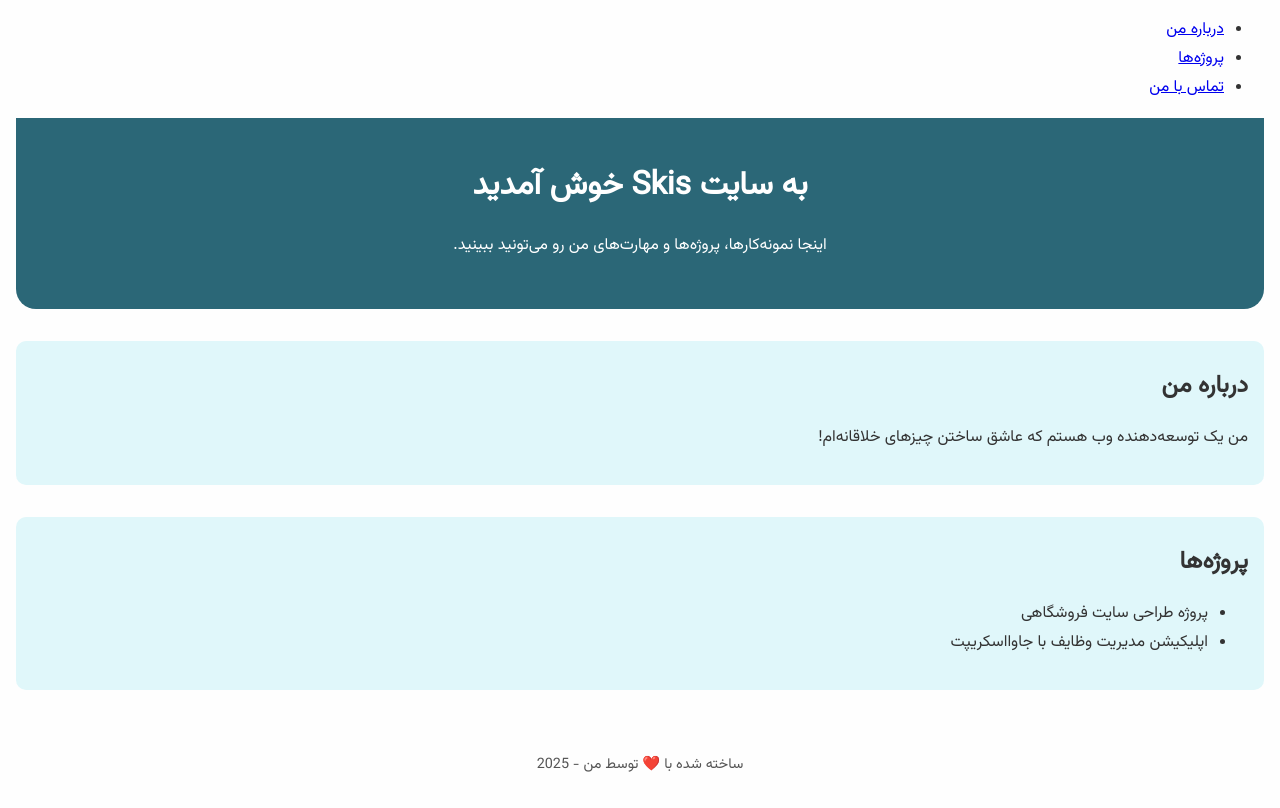
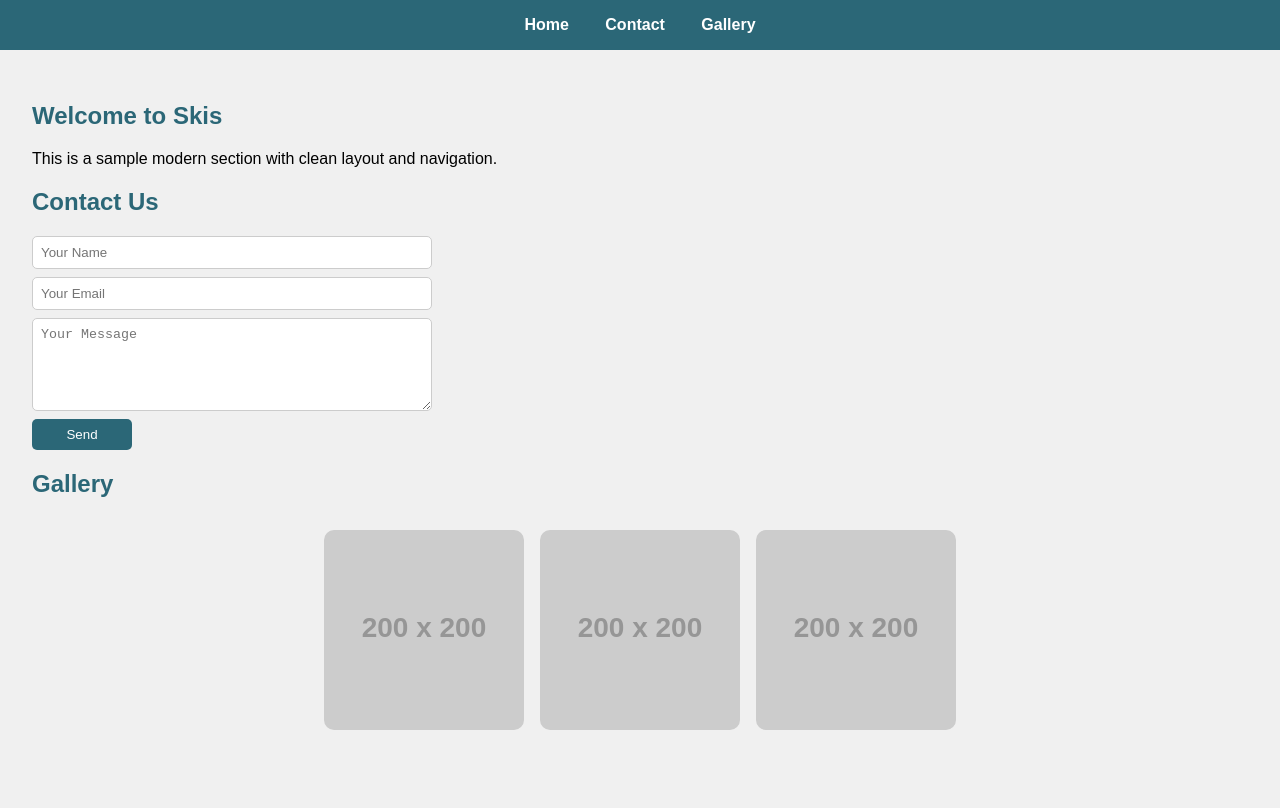
Before and after one commit to SAKHTPOT/skis, a website: page index.html in a window 1280 px wide. Drawn offline with Linux system fonts and the light colour scheme; placeholder pictures from the web are drawn by us.

Commit message:
Add files via upload

```diff
--- a/index.html
+++ b/index.html
@@ -1,40 +1,121 @@
+
 <!DOCTYPE html>
-<html lang="fa">
+<html lang="en">
 <head>
-  <meta charset="UTF-8" />
-  <meta name="viewport" content="width=device-width, initial-scale=1.0" />
-  <title>Skis | پرتفوی شخصی</title>
-  <link rel="stylesheet" href="style.css" />
-  <link href="https://fonts.googleapis.com/css2?family=Vazirmatn&display=swap" rel="stylesheet">
+    <meta charset="UTF-8">
+    <meta name="viewport" content="width=device-width, initial-scale=1.0">
+    <title>Skis</title>
+    <style>
+        body {
+            font-family: Arial, sans-serif;
+            margin: 0;
+            padding: 0;
+            background-color: #f0f0f0;
+        }
+
+        nav {
+            background-color: #2b6777;
+            padding: 1rem;
+            text-align: center;
+        }
+
+        nav ul {
+            list-style: none;
+            padding: 0;
+            margin: 0;
+        }
+
+        nav ul li {
+            display: inline-block;
+            margin: 0 1rem;
+        }
+
+        nav ul li a {
+            color: white;
+            text-decoration: none;
+            font-weight: bold;
+        }
+
+        .container {
+            padding: 2rem;
+        }
+
+        h2 {
+            color: #2b6777;
+        }
+
+        form {
+            display: flex;
+            flex-direction: column;
+            gap: 0.5rem;
+            max-width: 400px;
+            margin-top: 1rem;
+        }
+
+        form input, form textarea {
+            padding: 0.5rem;
+            border: 1px solid #ccc;
+            border-radius: 5px;
+        }
+
+        form button {
+            width: 100px;
+            padding: 0.5rem;
+            background-color: #2b6777;
+            color: white;
+            border: none;
+            border-radius: 5px;
+            cursor: pointer;
+        }
+
+        .gallery {
+            display: flex;
+            flex-wrap: wrap;
+            gap: 1rem;
+            justify-content: center;
+            margin-top: 2rem;
+        }
+
+        .gallery img {
+            width: 200px;
+            height: auto;
+            border-radius: 10px;
+        }
+    </style>
 </head>
-<body><nav>
-  <ul>
-    <li><a href="#about">درباره من</a></li>
-    <li><a href="#projects">پروژه‌ها</a></li>
-    <li><a href="#contact">تماس با من</a></li>
-  </ul>
-</nav>
+<body>
+    <nav>
+        <ul>
+            <li><a href="#home">Home</a></li>
+            <li><a href="#contact">Contact</a></li>
+            <li><a href="#gallery">Gallery</a></li>
+        </ul>
+    </nav>
 
-  <header>
-    <h1>به سایت Skis خوش آمدید</h1>
-    <p>اینجا نمونه‌کارها، پروژه‌ها و مهارت‌های من رو می‌تونید ببینید.</p>
-  </header>
+    <div class="container">
+        <section id="home">
+            <h2>Welcome to Skis</h2>
+            <p>This is a sample modern section with clean layout and navigation.</p>
+        </section>
 
-  <section id="about">
-    <h2>درباره من</h2>
-    <p>من یک توسعه‌دهنده وب هستم که عاشق ساختن چیزهای خلاقانه‌ام!</p>
-  </section>
+        <section id="contact">
+            <h2>Contact Us</h2>
+            <form>
+                <input type="text" placeholder="Your Name" required>
+                <input type="email" placeholder="Your Email" required>
+                <textarea placeholder="Your Message" rows="5" required></textarea>
+                <button type="submit">Send</button>
+            </form>
+        </section>
 
-  <section id="projects">
-    <h2>پروژه‌ها</h2>
-    <ul>
-      <li>پروژه طراحی سایت فروشگاهی</li>
-      <li>اپلیکیشن مدیریت وظایف با جاوااسکریپت</li>
-    </ul>
-  </section>
-
-  <footer>
-    <p>ساخته شده با ❤️ توسط من - 2025</p>
-  </footer>
+        <section id="gallery">
+            <h2>Gallery</h2>
+            <div class="gallery">
+                <img src="https://via.placeholder.com/200" alt="Sample Image">
+                <img src="https://via.placeholder.com/200" alt="Sample Image">
+                <img src="https://via.placeholder.com/200" alt="Sample Image">
+            </div>
+        </section>
+    </div>
 </body>
 </html>
```
